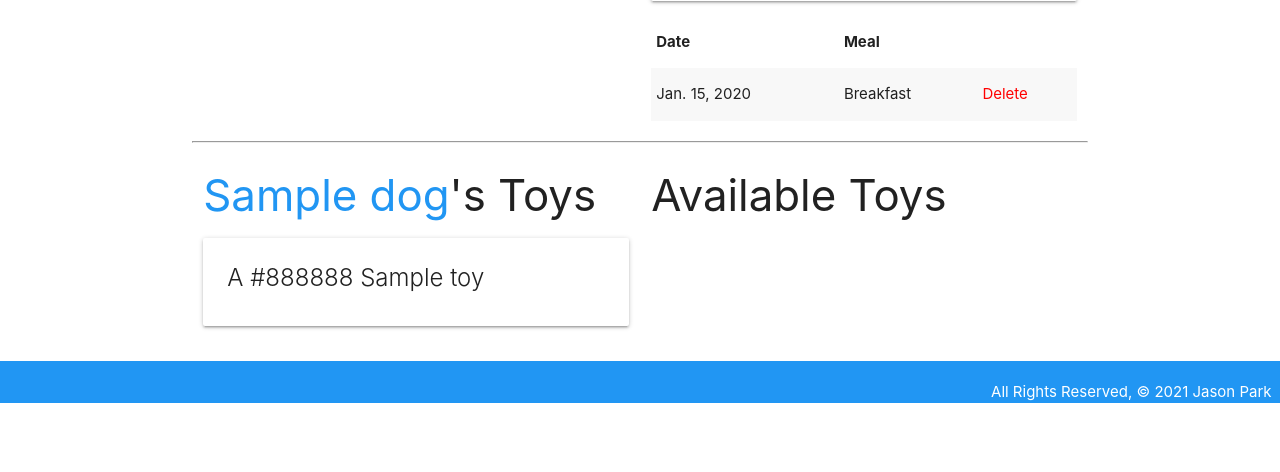
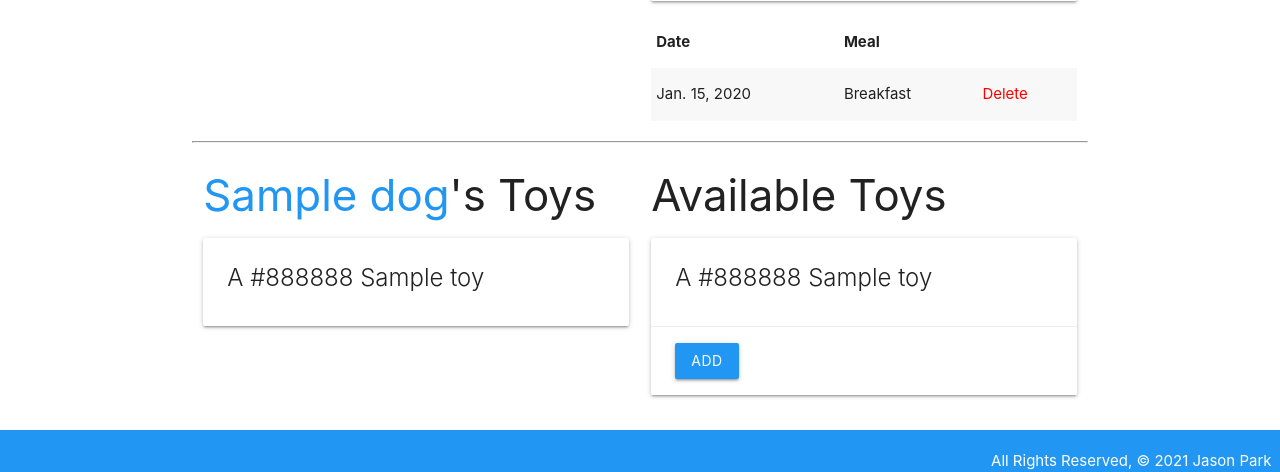
Before and after one commit to platosw/dog-collector, a Django app: template main_app/templates/dogs/detail.html in a window 1280 px wide. Shown: the part 489-961 px from the top of the page. Before the commit the page ends 892 px from the top, so only its background shows below. Run offline with Django 3.2, Linux system fonts and the light colour scheme; tables that the repository leaves empty hold one stand-in row (values such as "Sample post"); the template is opened without the code that fills it: values that come from a table or form of the project are taken from there, most other values are stand-ins (such as "Sample title", 1, 10 or a date in 2020).

Commit message:
wip: adds latest version of dog's detail.html

```diff
--- a/main_app/templates/dogs/detail.html
+++ b/main_app/templates/dogs/detail.html
@@ -81,8 +81,22 @@
         <h3>Available Toys</h3>
         {% if notoys.count %}
             {% for toy in notoys %}
-
+            <div class="card">
+                <div class="card-content">
+                    <span class="card-title">
+                        A <span class="{{ toy.color.lower }}-text">{{ toy.color }}</span> {{ toy.name }}
+                    </span>
+                </div>
+                <div class="card-action">
+                    <form action="" method="post">
+                        {% csrf_token %}
+                        <button type="submit" class="btn blue">Add</button>
+                    </form>
+                </div>
+            </div>
             {% endfor %}
+        {% else %}
+        <h5>{{ dog.name }} has all toys available</h5>
         {% endif %}
     </div>
 </div>
```
